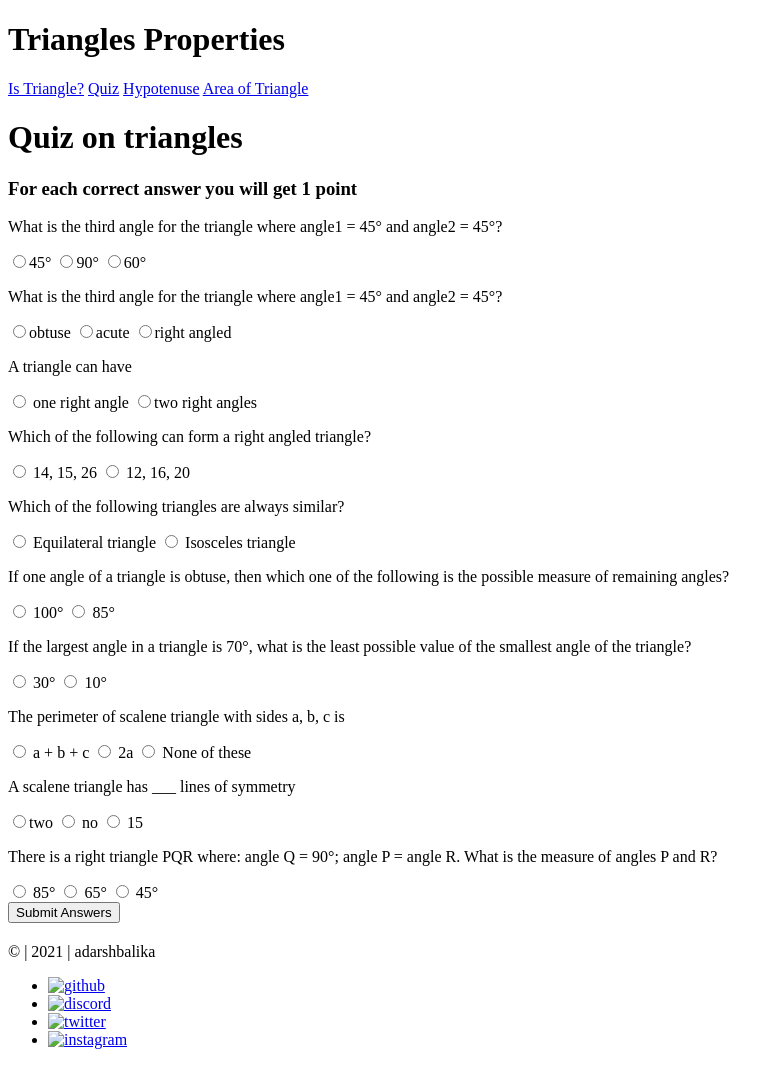
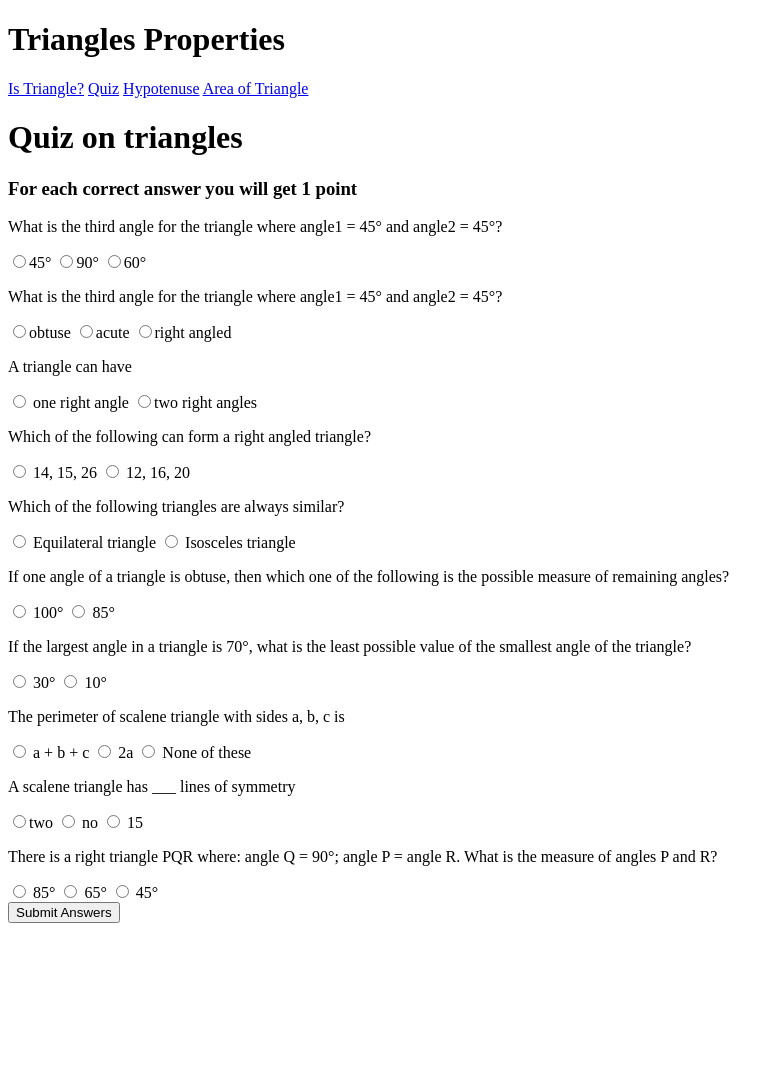
Before and after one commit to Mk4Levi/mark-12_Manthan, a plain HTML site: page index.html in a window 1280 px wide. Shown: the whole page, without its empty margins (0-784 px from the left). After the commit the page ends 943 px from the top, so only its background shows below. Drawn offline with Linux system fonts and the light colour scheme.

Commit message:
Update index.html

```diff
--- a/index.html
+++ b/index.html
@@ -168,35 +168,7 @@
       <button class="btn-check" id="submit-answers-btn">Submit Answers</button>
       <h2 class="output"></h2>
     </main>
-    <footer>
-      <p>© | 2021 | adarshbalika</p>
-      <ul class="list-unordered inline-list">
-        <li>
-          <a class="links" href="https://github.com/neogcamp/" target="_blank">
-            <img src="../images/github.svg" alt="github" />
-          </a>
-        </li>
-        <li>
-          <a class="links" href="https://bit.ly/tanaydiscord" target="_blank">
-            <img src="../images/discord.svg" alt="discord" />
-          </a>
-        </li>
-        <li>
-          <a class="links" href="https://twitter.com/neogcamp" target="_blank">
-            <img src="../images/twitter.svg" alt="twitter" />
-          </a>
-        </li>
-        <li>
-          <a
-            class="links"
-            href="https://www.instagram.com/neogcamp"
-            target="_blank"
-          >
-            <img src="../images/instagram.svg" alt="instagram" />
-          </a>
-        </li>
-      </ul>
-    </footer>
+
     <script src="./scripts/quiz.js"></script>
   </body>
 </html>
```
